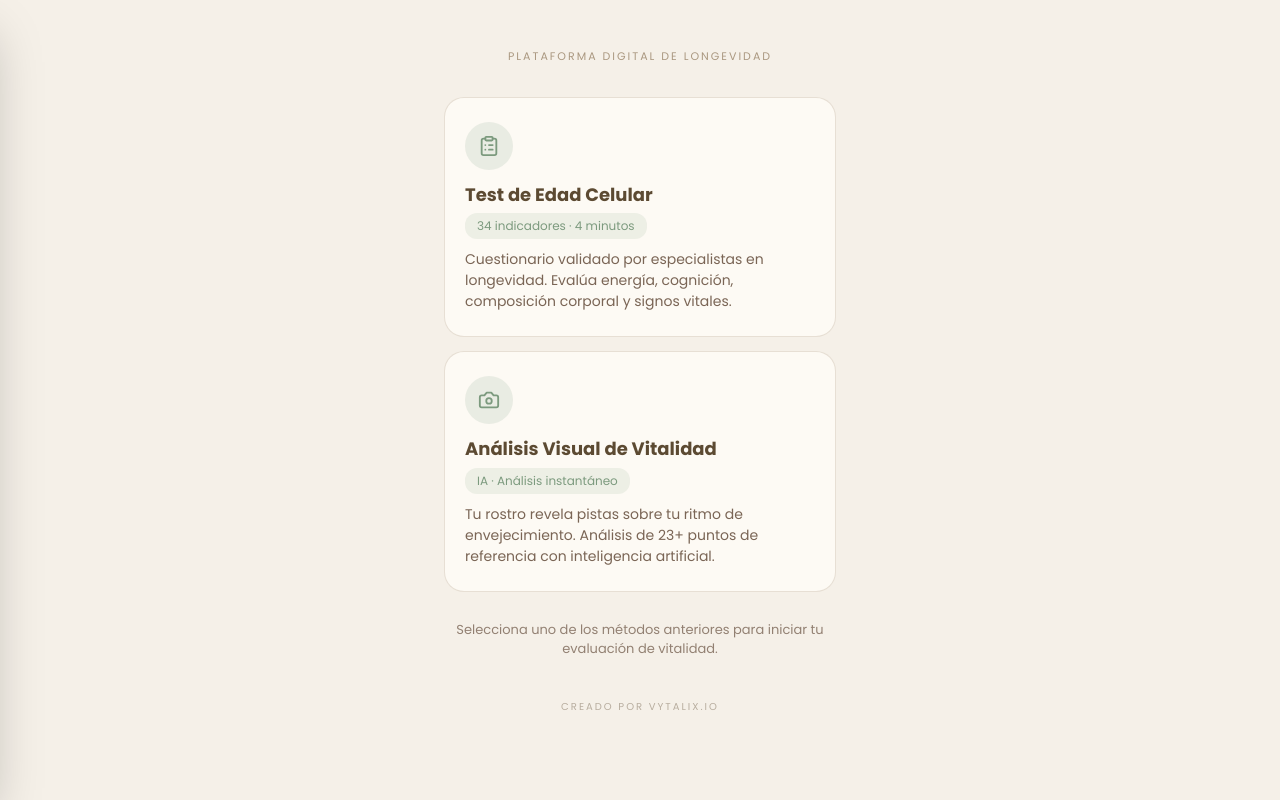
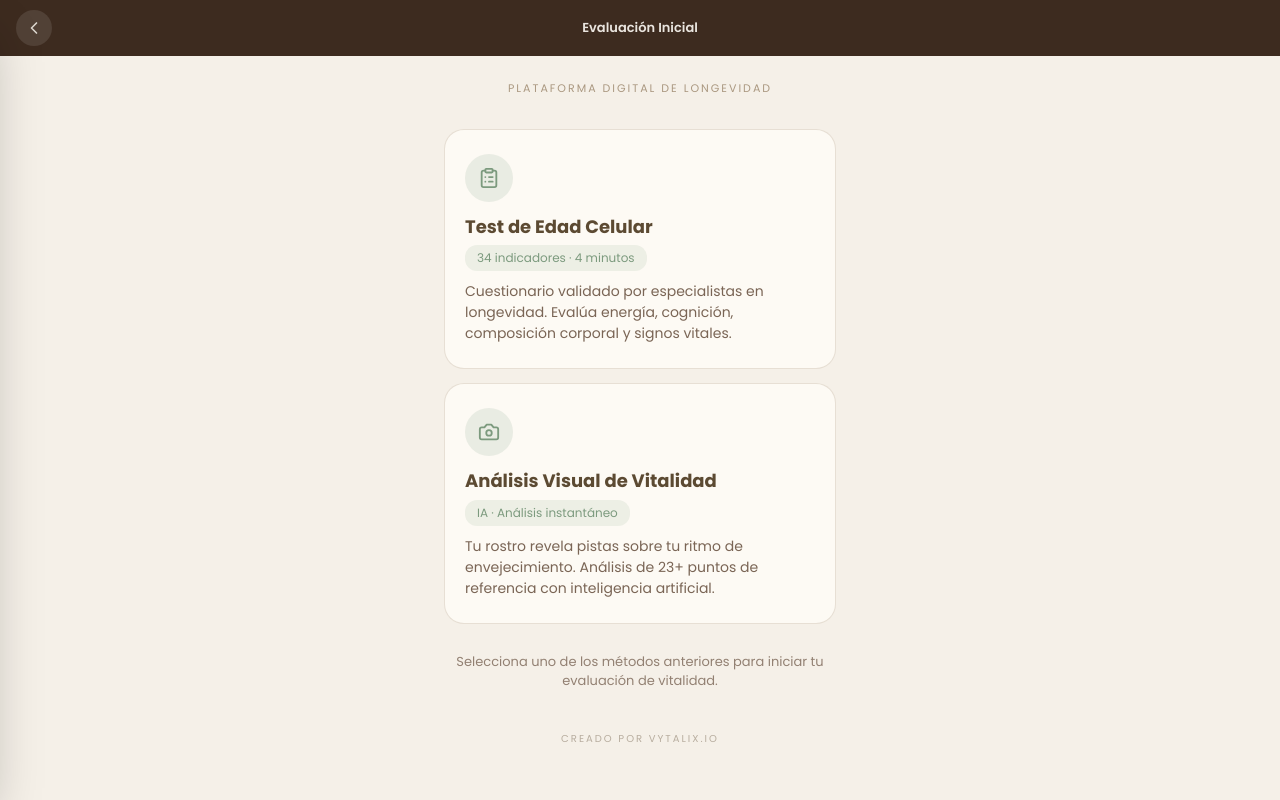
Before and after one commit to rhjardine/DoctorAntivejez_Patients, a React (Vite) app: page /longevidad in a window 1280 px wide. Both pictures are taken after a click on the button "Comenzar ahora". Built offline with nearby package versions, Linux system fonts and the light colour scheme; no server answers; what @fingerprintjs/fingerprintjs would draw is missing.

Commit message:
feat: UX refinements, scroll fix, UI clarity and resilient AgeBot constraints (H7)

```diff
--- a/src/App.tsx
+++ b/src/App.tsx
@@ -67,6 +67,11 @@ const App: React.FC = () => {
   const location = useLocation();
   const navigate = useNavigate();
   const { session, logout, checkSession } = useAuthStore();
+
+  // ✅ ENHANCEMENT: Reset scroll on route change
+  useEffect(() => {
+    window.scrollTo(0, 0);
+  }, [location.pathname]);
 
   // ✅ ENHANCEMENT: Activate Dark Mode management
   useDarkMode();
--- a/src/pages/public/AgeBotFacialPage.tsx
+++ b/src/pages/public/AgeBotFacialPage.tsx
@@ -110,24 +110,17 @@ const AgeBotFacialPage: React.FC = () => {
         const start = async () => {
             setIsCameraLoading(true);
             try {
-                // Constraint 1: High-Precision Selfie (HD)
-                const constraints = {
-                    video: {
-                        facingMode: 'user',
-                        width: { ideal: 1920, min: 640 },
-                        height: { ideal: 1080, min: 480 },
-                        aspectRatio: { ideal: 1 }
-                    }
-                };
-
+                // Constraint 1: Standard Selfie - highly compatible across all devices
                 let mediaStream: MediaStream;
                 try {
-                    mediaStream = await navigator.mediaDevices.getUserMedia(constraints);
-                } catch (e) {
-                    console.warn("Retrying with standard selfie video constraints", e);
-                    // Constraint 2: Standard Selfie
                     mediaStream = await navigator.mediaDevices.getUserMedia({
                         video: { facingMode: 'user' }
+                    });
+                } catch (e) {
+                    console.warn("Retrying with any available video device", e);
+                    // Constraint 2: Fallback to any video capability
+                    mediaStream = await navigator.mediaDevices.getUserMedia({
+                        video: true
                     });
                 }
 
--- a/src/pages/public/ConsultaExploratoriaPage.tsx
+++ b/src/pages/public/ConsultaExploratoriaPage.tsx
@@ -192,7 +192,7 @@ const ConsultaExploratoriaPage: React.FC = () => {
                     initial={{ opacity: 0 }} animate={{ opacity: 1 }}
                     className="flex flex-col items-center mb-10"
                 >
-                    <img src="/Logo_azul_oscuro.png" alt="Doctor Antivejez" className="h-7 w-auto object-contain mb-2 opacity-80" />
+                    <img src="/Logo_azul_oscuro.png" alt="Doctor Antivejez" className="h-10 w-auto object-contain mb-2 opacity-80" />
                     <p className="text-[9px] uppercase tracking-[0.25em] font-black opacity-40 text-center">
                         Centro de Medicina Antienvejecimiento<br />
                         Plataforma de Longevidad Certificada
@@ -205,7 +205,7 @@ const ConsultaExploratoriaPage: React.FC = () => {
                         Tu Siguiente Paso
                     </p>
                     <h1 className="text-[28px] font-black leading-tight mb-3" style={{ color: WELLNESS.earthDark }}>
-                        {tipo === 'basica' ? 'Programa de Optimización' : 'Evaluación de Longevidad'}
+                        {tipo === 'basica' ? 'Programa de Optimización' : 'Edad Celular y Plan Personalizado de Longevidad'}
                     </h1>
                     <p className="text-[15px] font-semibold opacity-70" style={{ color: WELLNESS.textSecond }}>
                         {tipo === 'basica' ? '20 minutos · Virtual · Sin costo' : '45 minutos · Presencial o Virtual · USD 49'}
--- a/src/pages/public/ResultadoScorePage.tsx
+++ b/src/pages/public/ResultadoScorePage.tsx
@@ -6,7 +6,7 @@ import { WELLNESS } from '../../styles/wellnessPalette';
 import { VITALITY_LABELS } from '../../utils/vitalityLabels';
 
 /* ─── Design tokens ────────────────────────────────────────────────── */
-const BG = `linear-gradient(160deg, ${WELLNESS.earthDark} 0%, #3D2B1F 100%)`;
+const BG = `linear-gradient(160deg, ${WELLNESS.earth} 0%, ${WELLNESS.earthDark} 100%)`;
 
 type Category = 'EXCELENTE' | 'BUENO' | 'REGULAR' | 'CRITICO';
 
--- a/src/pages/public/TestsSelectorPage.tsx
+++ b/src/pages/public/TestsSelectorPage.tsx
@@ -2,6 +2,7 @@ import React from 'react';
 import { useNavigate } from 'react-router-dom';
 import { ClipboardList, Camera } from 'lucide-react';
 import { motion } from 'framer-motion';
+import PublicHeader from '../../components/public/PublicHeader';
 
 const BG = '#F5F0E8';
 const BG_CARD = '#FDFAF4';
@@ -23,13 +24,19 @@ const TestsSelectorPage: React.FC = () => {
             display: 'flex', flexDirection: 'column', alignItems: 'center',
             fontFamily: 'Poppins, sans-serif', overflowX: 'hidden'
         }}>
+            <PublicHeader
+                theme="wellness"
+                title="Evaluación Inicial"
+                showBack={true}
+                onBack={() => navigate('/longevidad')}
+            />
             <div style={{ width: '100%', maxWidth: 440, padding: '0 24px 32px', display: 'flex', flexDirection: 'column', alignItems: 'center' }}>
 
                 {/* Header */}
                 <motion.div
                     initial={{ opacity: 0, y: -8 }}
                     animate={{ opacity: 1, y: 0 }}
-                    style={{ paddingTop: 48, textAlign: 'center', marginBottom: 32 }}
+                    style={{ paddingTop: 24, textAlign: 'center', marginBottom: 32 }}
                 >
                     <p style={{
                         fontSize: 11, letterSpacing: 2, color: EARTH,
```
